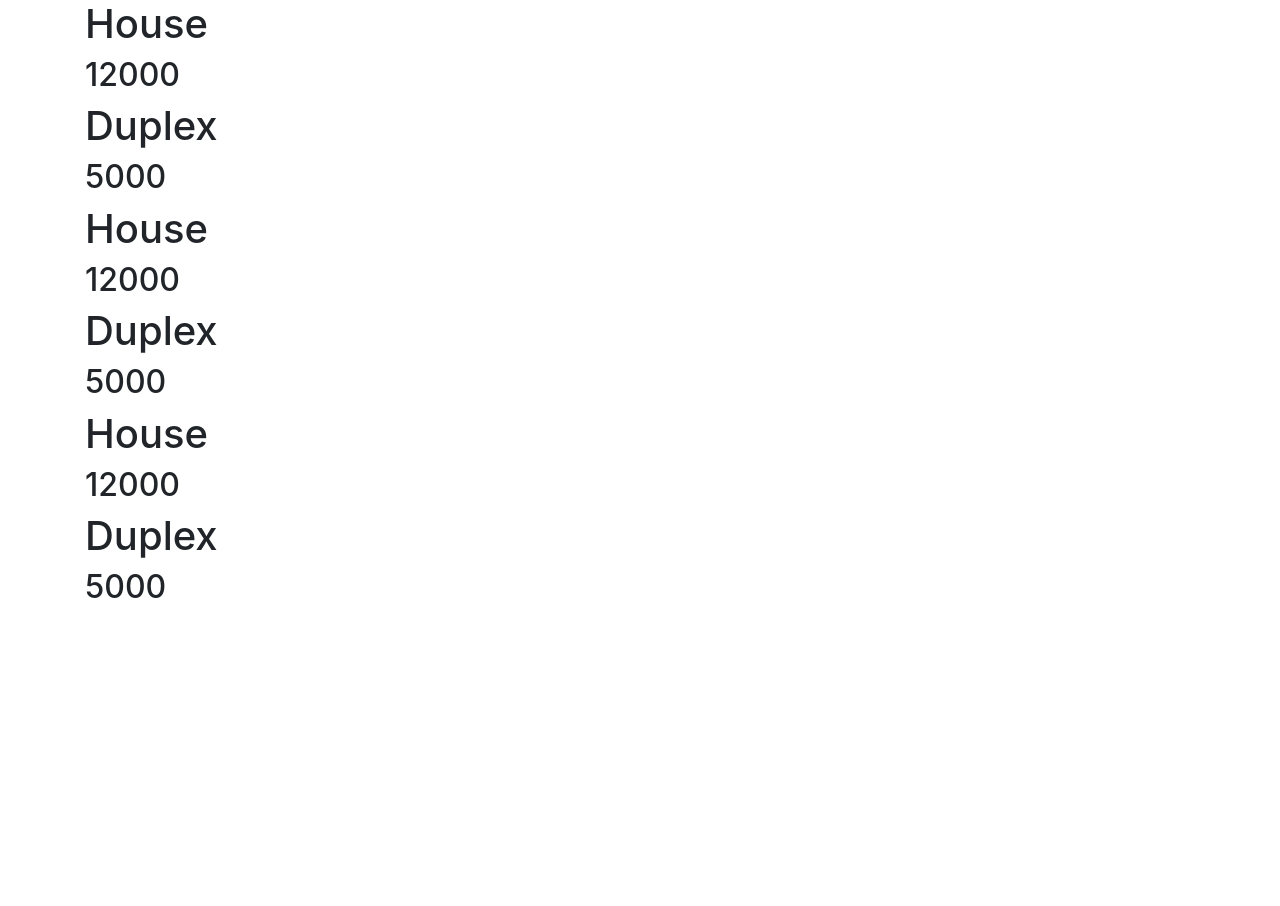
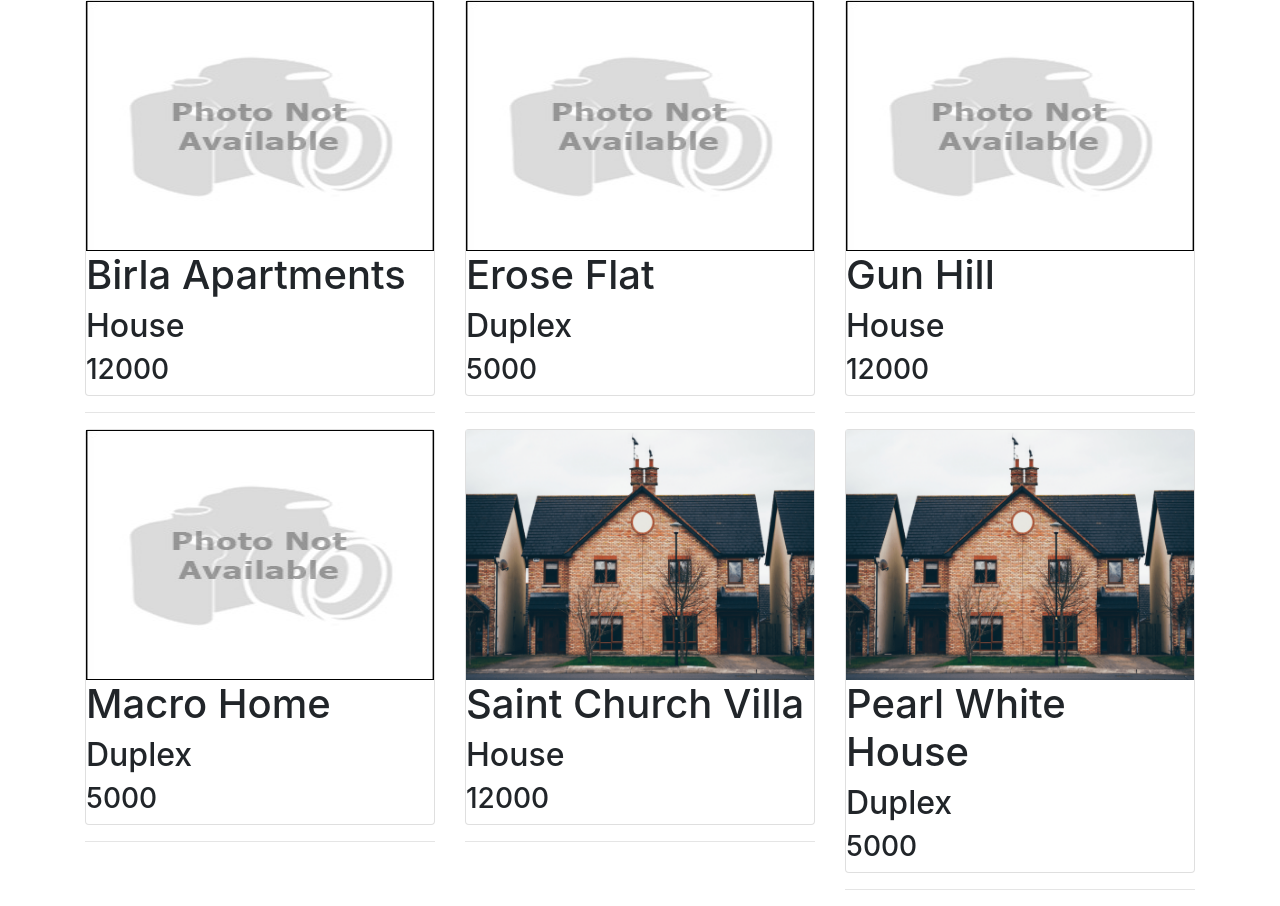
Before and after one commit to webtrainer-in/housing, an Angular app in the folder Housing-SPA/: page / in a window 1280 px wide. Before the commit the page ends 800 px from the top, so only its background shows below. Built offline with nearby package versions, Linux system fonts and the light colour scheme.

Commit message:
Arrange Cards in 3 columns, Add Image , use ngif

```diff
--- a/Housing-SPA/src/app/property-card/property-card.component.css
+++ b/Housing-SPA/src/app/property-card/property-card.component.css
@@ -0,0 +1,7 @@
+.card {
+    min-height: 300px;
+  }
+
+.propImg{
+    height: 250px;
+}
--- a/Housing-SPA/src/app/property-card/property-card.component.html
+++ b/Housing-SPA/src/app/property-card/property-card.component.html
@@ -1,4 +1,12 @@
-<div *ngFor="let property of Properties2">
-    <h1>{{property.Type}}</h1>
-    <h2>{{property.Price}}</h2>
+<div class="row">
+    <div *ngFor="let property of Properties2" class="col-sm-4">
+        <div class="card">
+            <img *ngIf="property.image" class="propImg" src="assets/images/{{property.image}}.png" alt="property image">
+            <img *ngIf="!property.image" class="propImg" src="assets/images/propNA.png" alt="property image">
+            <h1>{{property.Name}}</h1>
+            <h2>{{property.Type}}</h2>
+            <h3>{{property.Price}}</h3>
+        </div>
+        <hr>
+    </div>
 </div>
--- a/Housing-SPA/src/app/property-card/property-card.component.ts
+++ b/Housing-SPA/src/app/property-card/property-card.component.ts
@@ -12,36 +12,45 @@ export class PropertyCardComponent implements OnInit {
   Properties2: Array<any>=[
     {
       "id":1,
+      "Name":"Birla Apartments",
       "Type":"House",
       "Price":12000
     },
 
     {
       "id":2,
+      "Name":"Erose Flat",
       "Type":"Duplex",
       "Price":5000
     },
     {
-      "id":1,
+      "id":3,
+      "Name":"Gun Hill",
       "Type":"House",
       "Price":12000
     },
 
     {
-      "id":2,
+      "id":4,
+      "Name":"Macro Home",
       "Type":"Duplex",
-      "Price":5000
+      "Price":5000,
+      "image":""
     },
     {
-      "id":1,
+      "id":5,
+      "Name":"Saint Church Villa",
       "Type":"House",
-      "Price":12000
+      "Price":12000,
+      "image":"house-1"
     },
 
     {
-      "id":2,
+      "id":6,
+      "Name":"Pearl White House",
       "Type":"Duplex",
-      "Price":5000
+      "Price":5000,
+      "image":"house-1"
     }
   ];
 
```
Also changed, not shown: Housing-SPA/src/assets/images/house-1.png (added), Housing-SPA/src/assets/images/propNA.png (added).
